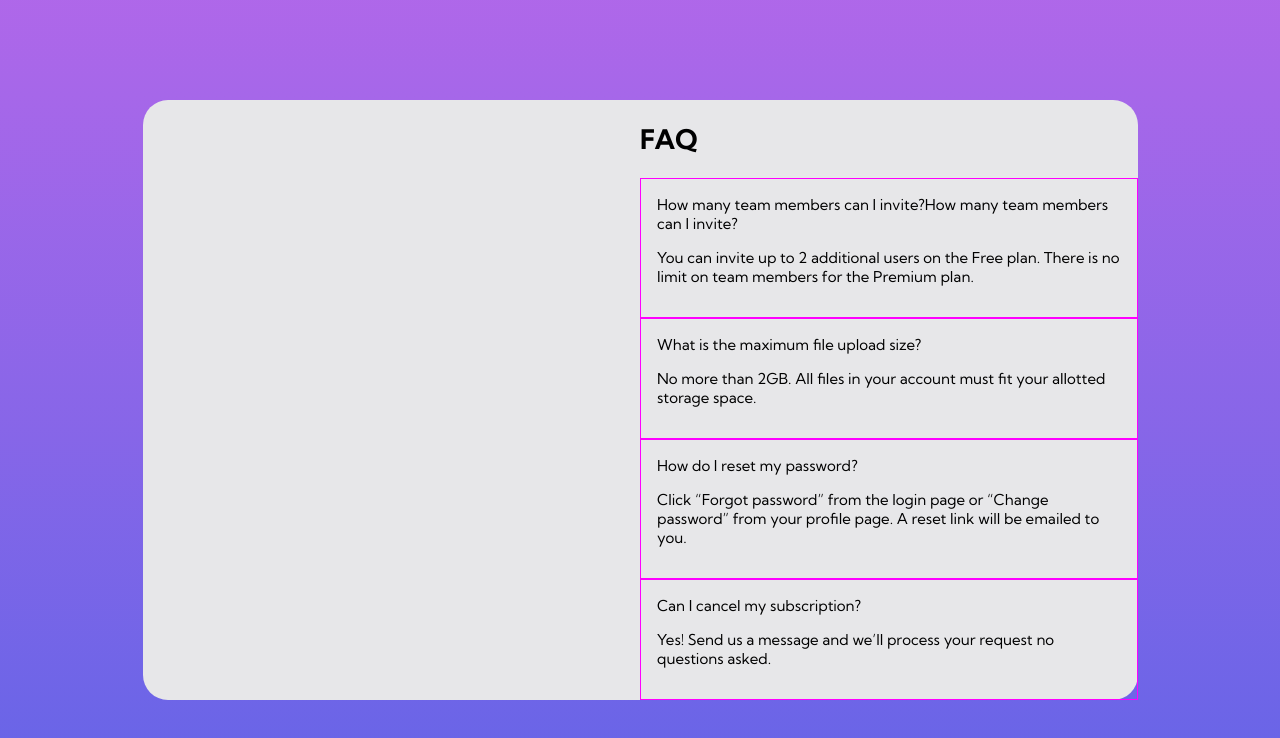
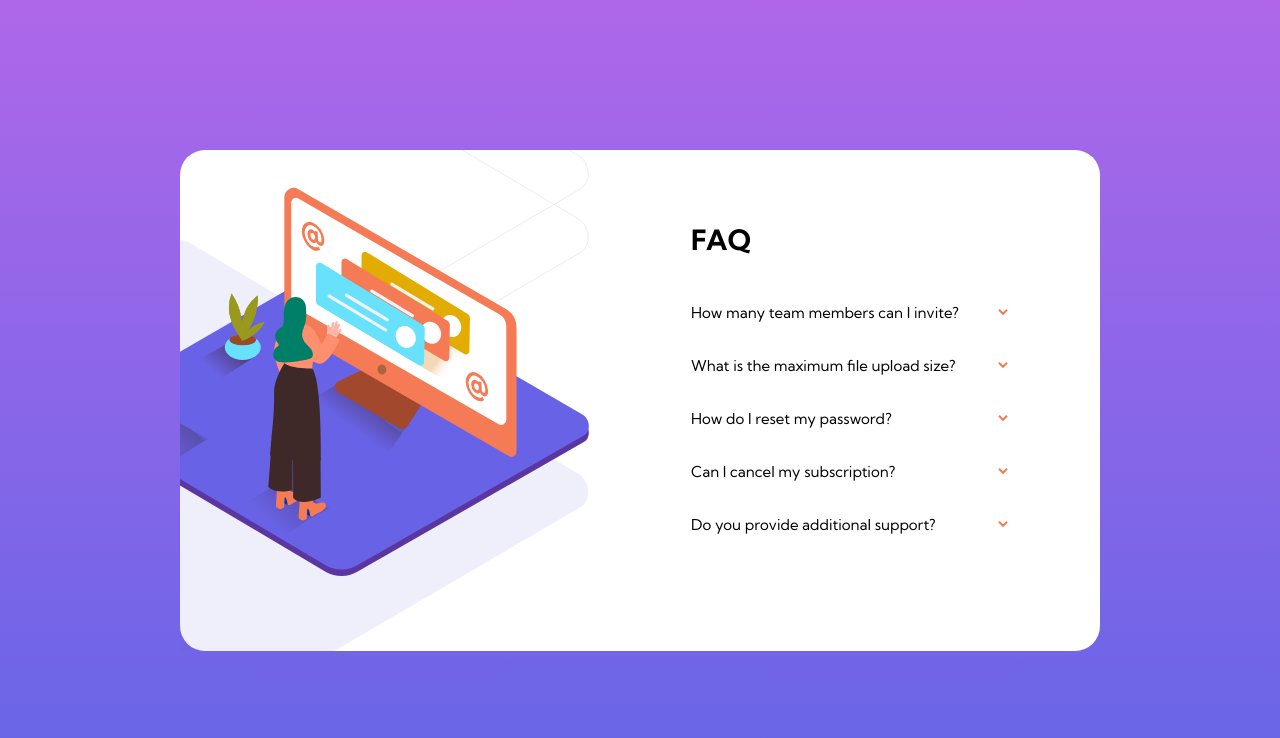
Before and after one commit to Dze-lle/faq-accordion-card-main, a plain HTML site: page index.html in a window 1280 px wide. Drawn offline with Linux system fonts and the light colour scheme.

Commit message:
styling questions

```diff
--- a/app/scss/_globals.scss
+++ b/app/scss/_globals.scss
@@ -17,6 +17,24 @@ body {
   font-size: 12px;
 }
 
+h1,
+h2 {
+  margin: 0;
+}
+
+p {
+  margin: 0;
+}
+
+ul {
+  padding: 0;
+  margin: 0;
+}
+
+li {
+  list-style: none;
+}
+
 main {
   display: flex;
   justify-content: center;
@@ -25,10 +43,11 @@ main {
 
   .container {
     display: grid;
-    background-color: $lightGrayishBlue;
-    grid-template-columns: repeat(2, 1fr);
+    background-color: #fff;
+    // give more space at the left side
+    grid-template-columns: 2fr 1.6fr;
     width: 90vw;
     border-radius: 25px;
-    max-width: 995px;
+    max-width: 920px;
   }
 }
--- a/app/scss/_section.scss
+++ b/app/scss/_section.scss
@@ -1,13 +1,66 @@
+.hero-image {
+  position: relative;
+  overflow: hidden;
+
+  img {
+    height: 800px;
+    width: 800px;
+    position: absolute;
+    right: 20%;
+    bottom: -14%;
+  }
+
+  &::after {
+    content: "";
+    background-image: url("/app/images/illustration-woman-online-desktop.svg");
+    background-size: 100%;
+    background-repeat: no-repeat;
+    width: 100%;
+    height: 100%;
+    position: absolute;
+    right: 102px;
+    top: 37px;
+  }
+}
+
 .accordion {
+  padding: 72px 0 83px 0;
+
   h1 {
     text-transform: uppercase;
-    font-size: 27px;
+    font-size: 28px;
     font-weight: bold;
+    padding-bottom: 46px;
   }
 
-  .article {
-    border: 1px solid magenta;
+  li {
     font-size: 15px;
-    padding: 1rem;
+    padding: 0 92px 16px 0;
+
+    .container-questions {
+      // border: 1px solid magenta;
+
+      .question {
+        display: flex;
+        flex-direction: row;
+        align-items: center;
+        justify-content: space-between;
+
+        h2 {
+          font-size: inherit;
+          font-weight: inherit;
+        }
+
+        img {
+          height: 100%;
+        }
+      }
+
+      p {
+        padding: 9px 0;
+        height: 0;
+        visibility: hidden;
+      }
+    }
   }
 }
--- a/index.html
+++ b/index.html
@@ -36,49 +36,77 @@
   <body>
     <main>
       <div class="container">
-        <section>
-          <img src="" alt="" />
-        </section>
+        <div class="hero-image">
+          <img src="/app/images/bg-pattern-desktop.svg" alt="" />
+        </div>
+        <!-- <section class="hero"> -->
+        <!-- </section> -->
         <section class="accordion">
           <h1>faq</h1>
-          <article class="article">
+          <ul>
+            <li>
+              <div class="container-questions">
                 <div class="question">
-              How many team members can I invite?How many team members can I
-              invite?
+                  <h2>How many team members can I invite?</h2>
+                  <img src="/app/images/icon-arrow-down.svg" alt="" />
                 </div>
                 <p>
-              You can invite up to 2 additional users on the Free plan. There is
-              no limit on team members for the Premium plan.
+                  You can invite up to 2 additional users on the Free plan.
+                  There is no limit on team members for the Premium plan.
                 </p>
-          </article>
-          <article class="article">
-            <div class="question">What is the maximum file upload size?</div>
+              </div>
+            </li>
+            <li>
+              <div class="container-questions">
+                <div class="question">
+                  <h2>What is the maximum file upload size?</h2>
+                  <img src="/app/images/icon-arrow-down.svg" alt="" />
+                </div>
                 <p>
-              No more than 2GB. All files in your account must fit your allotted
-              storage space.
+                  No more than 2GB. All files in your account must fit your
+                  allotted storage space.
                 </p>
-          </article>
-          <article class="article">
-            <div class="question">How do I reset my password?</div>
+              </div>
+            </li>
+            <li>
+              <div class="container-questions">
+                <div class="question">
+                  <h2>How do I reset my password?</h2>
+                  <img src="/app/images/icon-arrow-down.svg" alt="" />
+                </div>
+
                 <p>
-              Click “Forgot password” from the login page or “Change password”
-              from your profile page. A reset link will be emailed to you.
+                  Click “Forgot password” from the login page or “Change
+                  password” from your profile page. A reset link will be emailed
+                  to you.
                 </p>
-          </article>
-          <article class="article">
-            <div class="question">Can I cancel my subscription?</div>
+              </div>
+            </li>
+            <li>
+              <div class="container-questions">
+                <div class="question">
+                  <h2>Can I cancel my subscription?</h2>
+                  <img src="/app/images/icon-arrow-down.svg" alt="" />
+                </div>
                 <p>
-              Yes! Send us a message and we’ll process your request no questions
-              asked.
+                  Yes! Send us a message and we’ll process your request no
+                  questions asked.
                 </p>
-          </article>
-          <!-- <article class="article">
-            <div class="question">Do you provide additional support?</div>
+              </div>
+            </li>
+            <li>
+              <div class="container-questions">
+                <div class="question">
+                  <h2>Do you provide additional support?</h2>
+                  <img src="/app/images/icon-arrow-down.svg" alt="" />
+                </div>
                 <p>
                   Chat and email support is available 24/7. Phone lines are open
                   during normal business hours.
                 </p>
-          </article> -->
+              </div>
+            </li>
+          </ul>
         </section>
       </div>
     </main>
```
Also changed, not shown: app/scss/style.css, 1 other file. Lines whose indentation alone changed are shown as unchanged.
